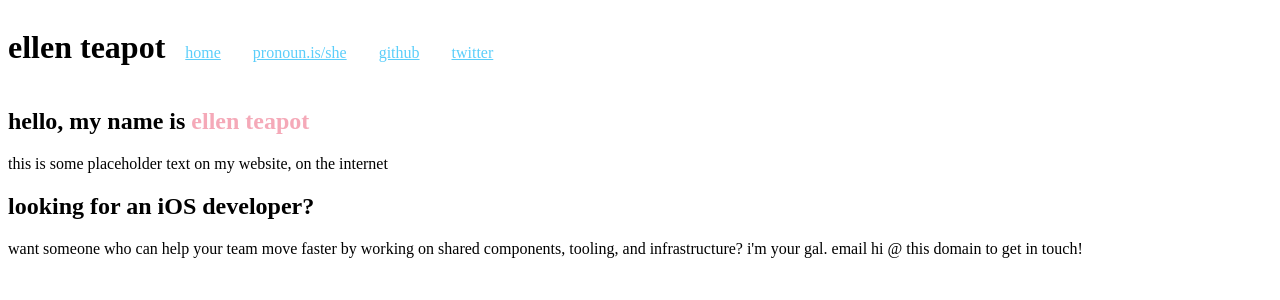
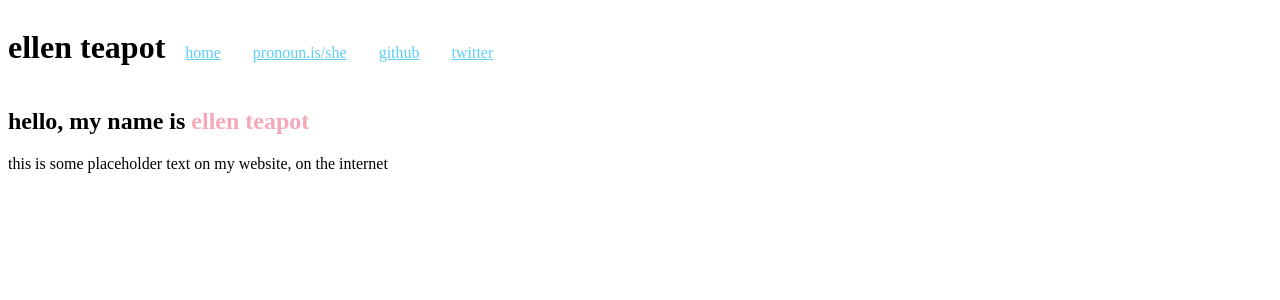
Before and after one commit to asmallteapot/asmallteapot.github.io, a Jekyll site: the page built from index.html, in a window 1280 px wide. Shown: the top 300 px of the page. Built offline with Jekyll 4.4.1, drawn with Linux system fonts in a browser that asks for light colours.

Commit message:
remove hiring section

```diff
--- a/index.html
+++ b/index.html
@@ -16,7 +16,3 @@
 	<h1>hello, my name is <span class="name">ellen teapot</span></h1>
 	<p>this is some placeholder text on my website, on the internet</p>
 </section>
-<section id="hire-me">
-	<h1>looking for an iOS developer?</h1>
-	<p>want someone who can help your team move faster by working on shared components, tooling, and infrastructure? i'm your gal. email <span class="email-address">hi @ this domain</span> to get in touch!</p>
-</section>
```
